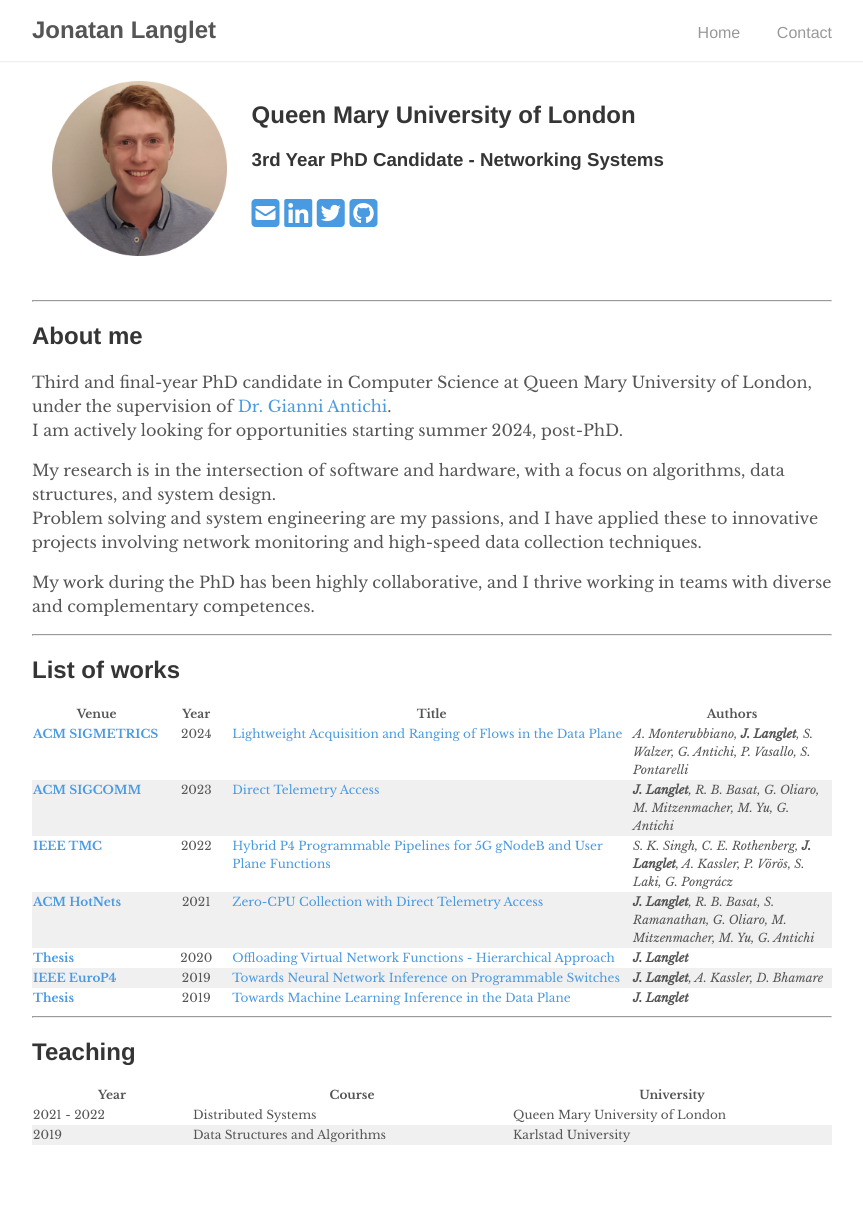
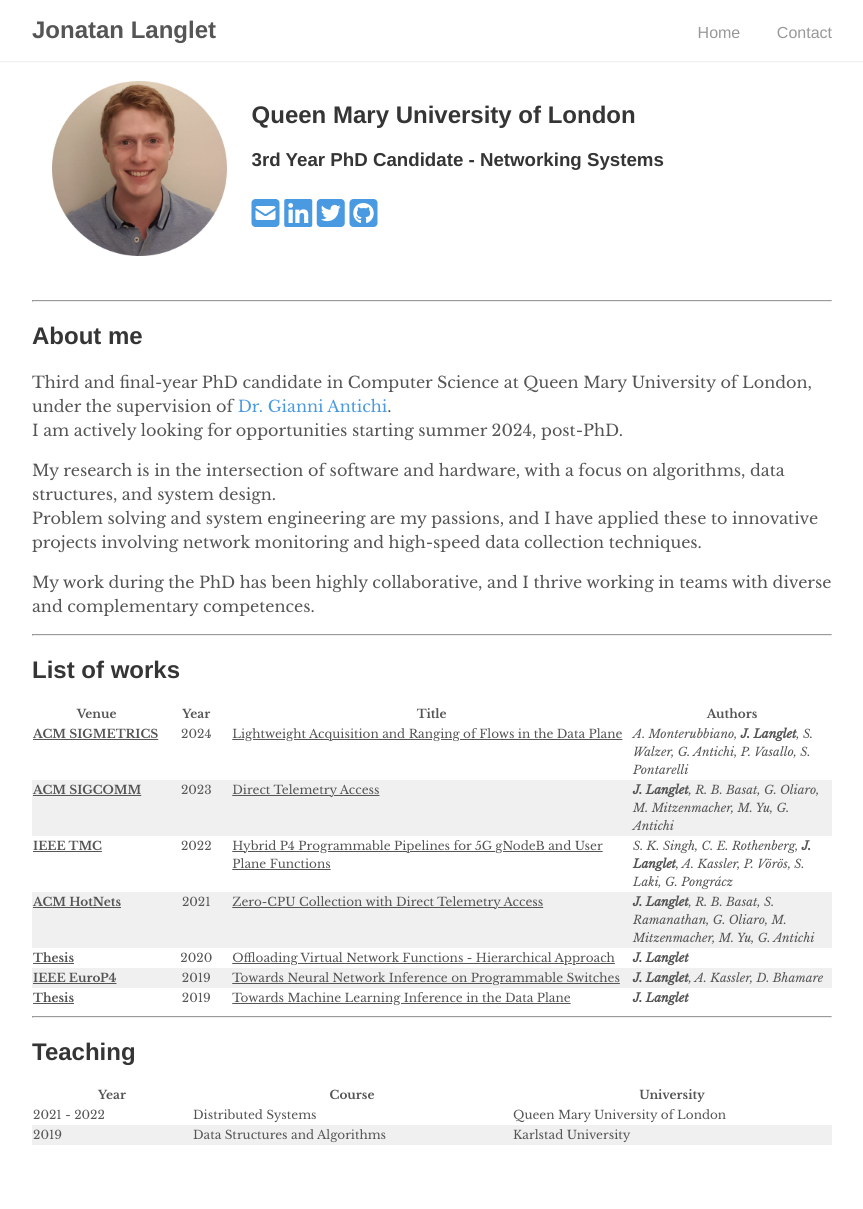
Before and after one commit to jonlanglet/jonlanglet.github.io, a Jekyll site: the page built from index.md, in a window 1280 px wide. Shown: the whole page, without its empty margins (208-1071 px from the left). Built offline with Jekyll 4.4.1, drawn with Linux system fonts in a browser that asks for light colours; nearby versions of some CDN libraries; a style sheet for code colours, icons or effects is not loaded.

Commit message:
Fix color of links in tables

```diff
--- a/assets/main.scss
+++ b/assets/main.scss
@@ -49,6 +49,15 @@
 	width: 100%;
 }
 
+.tab_scrollable a {
+	color: #555;
+	text-decoration: underline;
+}
+.tab_scrollable a:hover {
+	color: #555;
+	text-decoration: underline;
+}
+
 .tab_scrollable tr:nth-child(even){
 	background-color: #f0f0f0;
 }
```
